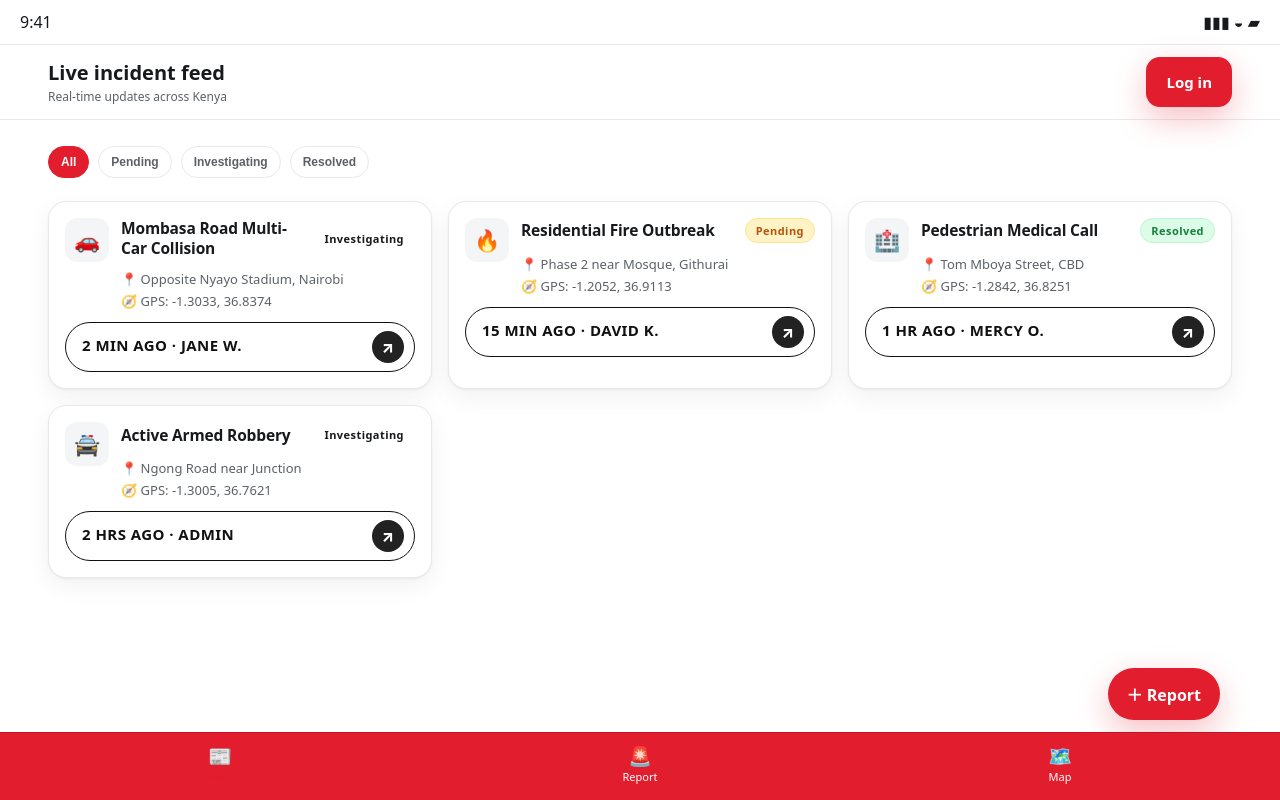
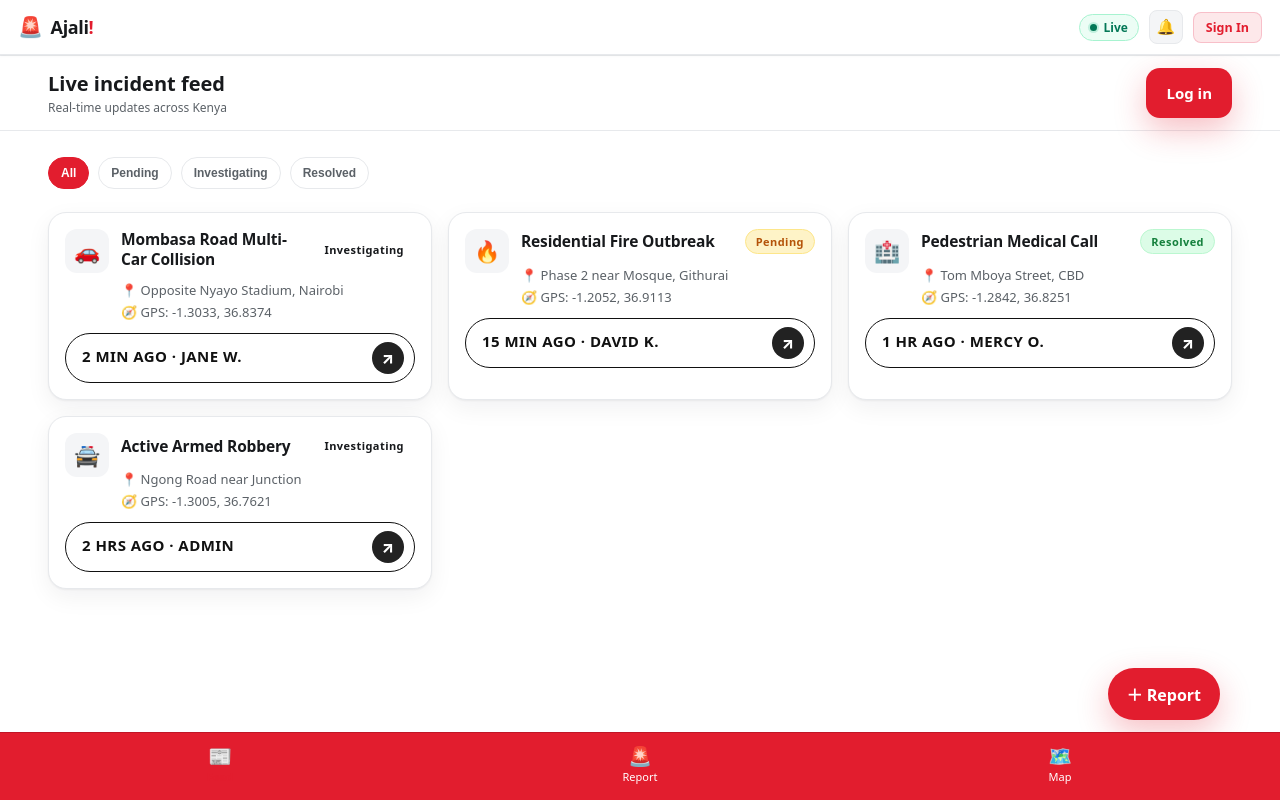
Before and after one commit to GHOST-CLOUD0/CC4-Project--25-Ajali-, a React (Vite) app in the folder frontend/: page /feed in a window 1280 px wide. Built offline with nearby package versions, Linux system fonts and the light colour scheme; no server answers.

Commit message:
Redesigned the navbar and the notifications

```diff
--- a/frontend/src/components/ui.jsx
+++ b/frontend/src/components/ui.jsx
@@ -1,3 +1,4 @@
+import { useEffect, useState } from "react";
 import { useSelector } from "react-redux";
 import { Link, NavLink, useLocation } from "react-router-dom";
 import { LabelSlideLink } from "./LabelSlideButton";
@@ -14,9 +15,77 @@ export function StatusBadge({ status }) {
   return <span className={`badge badge-${status}`}>{statusLabels[status] ?? status}</span>;
 }
 
-export function PhoneStatus() {
-  return <div className="statusbar"><span>9:41</span><span className="sb-right">▮▮▮ ◒ ▰</span></div>;
+export function TopNavbar() {
+  const user = useSelector((state) => state.auth?.user);
+  const [isOnline, setIsOnline] = useState(
+    typeof navigator !== "undefined" ? navigator.onLine : true
+  );
+
+  useEffect(() => {
+    if (typeof window === "undefined") return;
+    const handleOnline = () => setIsOnline(true);
+    const handleOffline = () => setIsOnline(false);
+
+    window.addEventListener("online", handleOnline);
+    window.addEventListener("offline", handleOffline);
+    return () => {
+      window.removeEventListener("online", handleOnline);
+      window.removeEventListener("offline", handleOffline);
+    };
+  }, []);
+
+  return (
+    <header className="top-brand-navbar" role="banner">
+      <Link to="/feed" className="brand-logo" title="Ajali Emergency Dispatch">
+        <span className="brand-badge">🚨</span>
+        <span className="brand-text">
+          Ajali<strong>!</strong>
+        </span>
+      </Link>
+
+      <div className="top-nav-actions">
+        {/* Live Network Status Indicator */}
+        <span
+          className={`network-status ${isOnline ? "network-online" : "network-offline"}`}
+          title={isOnline ? "System Online" : "Connection Lost - Working in Offline Mode"}
+        >
+          <span className="status-dot" />
+          <span className="status-label">{isOnline ? "Live" : "Offline"}</span>
+        </span>
+
+        {/* Alerts Bell */}
+        <button
+          type="button"
+          className="nav-icon-btn"
+          aria-label="Alerts"
+          onClick={() => alert("🚨 No active critical emergency broadcasts at this moment.")}
+          title="Emergency Broadcasts"
+        >
+          🔔
+        </button>
+
+        {/* User Profile Pill */}
+        {user ? (
+          <Link
+            to={user.role === "admin" ? "/admin" : "/feed"}
+            className="user-profile-badge"
+            title={`Signed in as ${user.username} (${user.role})`}
+          >
+            <span className="user-avatar">{user.role === "admin" ? "🛡️" : "👤"}</span>
+            <span className="user-name">{user.username}</span>
+            {user.role === "admin" && <span className="role-tag">Admin</span>}
+          </Link>
+        ) : (
+          <Link to="/login" className="nav-signin-link">
+            Sign In
+          </Link>
+        )}
+      </div>
+    </header>
+  );
 }
+
+export const PhoneStatus = TopNavbar;
 
 export function AppHeader({ title, subtitle, back = false, right }) {
   return (
--- a/frontend/src/index.css
+++ b/frontend/src/index.css
@@ -78,16 +78,148 @@ body {
 /* ------------------------------------------------------------------ */
 /* Status bar                                                         */
 /* ------------------------------------------------------------------ */
-.statusbar {
+/* Top Brand Navbar & Header                                          */
+/* ------------------------------------------------------------------ */
+.top-brand-navbar {
   width: 100%;
-  min-height: 44px;
+  min-height: 52px;
   display: flex;
   justify-content: space-between;
   align-items: center;
-  padding: 0 20px;
+  padding: 10px 18px;
+  background: #ffffff;
+  border-bottom: 1px solid var(--line);
+  position: sticky;
+  top: 0;
+  z-index: 30;
+  box-shadow: 0 1px 3px rgba(0, 0, 0, 0.04);
+}
+
+.brand-logo {
+  display: inline-flex;
+  align-items: center;
+  gap: 8px;
+  text-decoration: none;
   color: var(--ink);
+  font-weight: 800;
+  font-size: 18px;
+  letter-spacing: -0.02em;
 }
-.statusbar .sb-right { display: flex; align-items: center; gap: 5px; }
+
+.brand-badge {
+  font-size: 20px;
+  line-height: 1;
+}
+
+.brand-text strong {
+  color: var(--brand-red);
+}
+
+.top-nav-actions {
+  display: flex;
+  align-items: center;
+  gap: 10px;
+}
+
+.network-status {
+  display: inline-flex;
+  align-items: center;
+  gap: 6px;
+  padding: 4px 10px;
+  border-radius: 999px;
+  font-size: 12px;
+  font-weight: 700;
+}
+
+.network-online {
+  background: #ecfdf5;
+  color: #047857;
+  border: 1px solid #a7f3d0;
+}
+
+.network-offline {
+  background: #fef2f2;
+  color: #b91c1c;
+  border: 1px solid #fecaca;
+}
+
+.network-status .status-dot {
+  width: 7px;
+  height: 7px;
+  border-radius: 50%;
+  background: currentColor;
+  box-shadow: 0 0 0 2px rgba(16, 185, 129, 0.2);
+}
+
+.network-offline .status-dot {
+  box-shadow: 0 0 0 2px rgba(239, 68, 68, 0.2);
+}
+
+.nav-icon-btn {
+  background: var(--bg-soft);
+  border: 1px solid var(--line);
+  border-radius: 8px;
+  width: 34px;
+  height: 34px;
+  display: grid;
+  place-items: center;
+  font-size: 15px;
+  cursor: pointer;
+  transition: background 0.15s ease, transform 0.08s ease;
+}
+
+.nav-icon-btn:hover {
+  background: #f1f3f5;
+  transform: scale(1.04);
+}
+
+.user-profile-badge {
+  display: inline-flex;
+  align-items: center;
+  gap: 6px;
+  padding: 4px 10px;
+  border-radius: 999px;
+  background: var(--bg-soft);
+  border: 1px solid var(--line);
+  font-size: 12px;
+  font-weight: 700;
+  color: var(--ink);
+  text-decoration: none;
+  transition: background 0.15s ease;
+}
+
+.user-profile-badge:hover {
+  background: #eef2f6;
+}
+
+.user-profile-badge .role-tag {
+  background: var(--brand-red);
+  color: #ffffff;
+  font-size: 10px;
+  padding: 2px 6px;
+  border-radius: 6px;
+  text-transform: uppercase;
+}
+
+.nav-signin-link {
+  font-size: 12.5px;
+  font-weight: 700;
+  color: var(--brand-red);
+  text-decoration: none;
+  padding: 6px 12px;
+  border-radius: 8px;
+  background: var(--brand-red-soft);
+  border: 1px solid rgba(225, 29, 72, 0.2);
+  transition: background 0.15s ease;
+}
+
+.nav-signin-link:hover {
+  background: rgba(225, 29, 72, 0.15);
+}
+
+.statusbar {
+  display: none;
+}
 
 
 /* ------------------------------------------------------------------ */
--- a/frontend/src/pages/shared.jsx
+++ b/frontend/src/pages/shared.jsx
@@ -1,9 +1,9 @@
-import { PhoneStatus, BottomNav } from "../components/ui";
+import { TopNavbar, BottomNav } from "../components/ui";
 
 export function Shell({ children, nav = false, className = "" }) {
   return (
     <div className={`app-shell ${nav ? "app-shell--authenticated" : ""} ${className}`}>
-      <PhoneStatus />
+      <TopNavbar />
       {children}
       {nav && <BottomNav />}
     </div>
```
